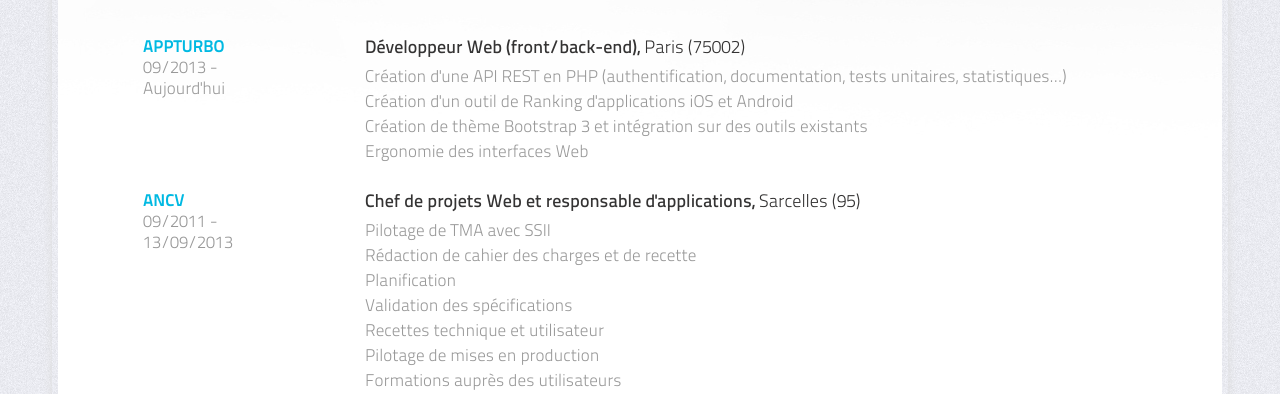
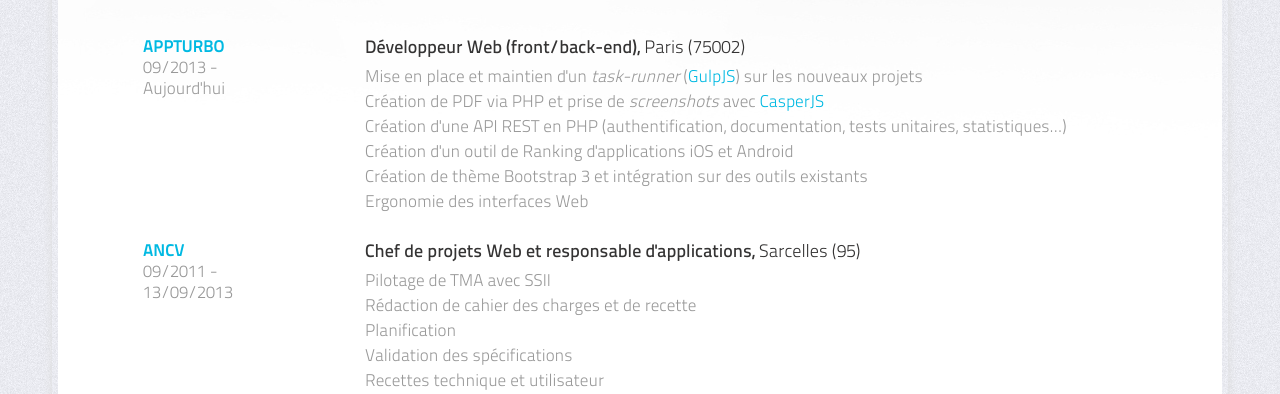
Before and after one commit to sylouuu/cv, a plain HTML site: page index.html in a window 1280 px wide. Shown: the part 406-800 px from the top of the page. Drawn offline with Linux system fonts and the light colour scheme.

Commit message:
màj missions appturbo

```diff
--- a/index.html
+++ b/index.html
@@ -101,6 +101,8 @@
                                     <div class="description">
                                         <h3>Développeur Web (front/back-end), <span>Paris (75002)</span></h3>
                                         <p>
+                                            Mise en place et maintien d'un <i>task-runner</i> (<a href="http://gulpjs.com/" target="_blank">GulpJS</a>) sur les nouveaux projets<br>
+                                            Création de PDF via PHP et prise de <i>screenshots</i> avec <a href="http://casperjs.org/" target="_blank">CasperJS</a><br>
                                             Création d'une API REST en PHP (authentification, documentation, tests unitaires, statistiques...)<br>
                                             Création d'un outil de Ranking d'applications iOS et Android<br>
                                             Création de thème Bootstrap 3 et intégration sur des outils existants<br>
```
